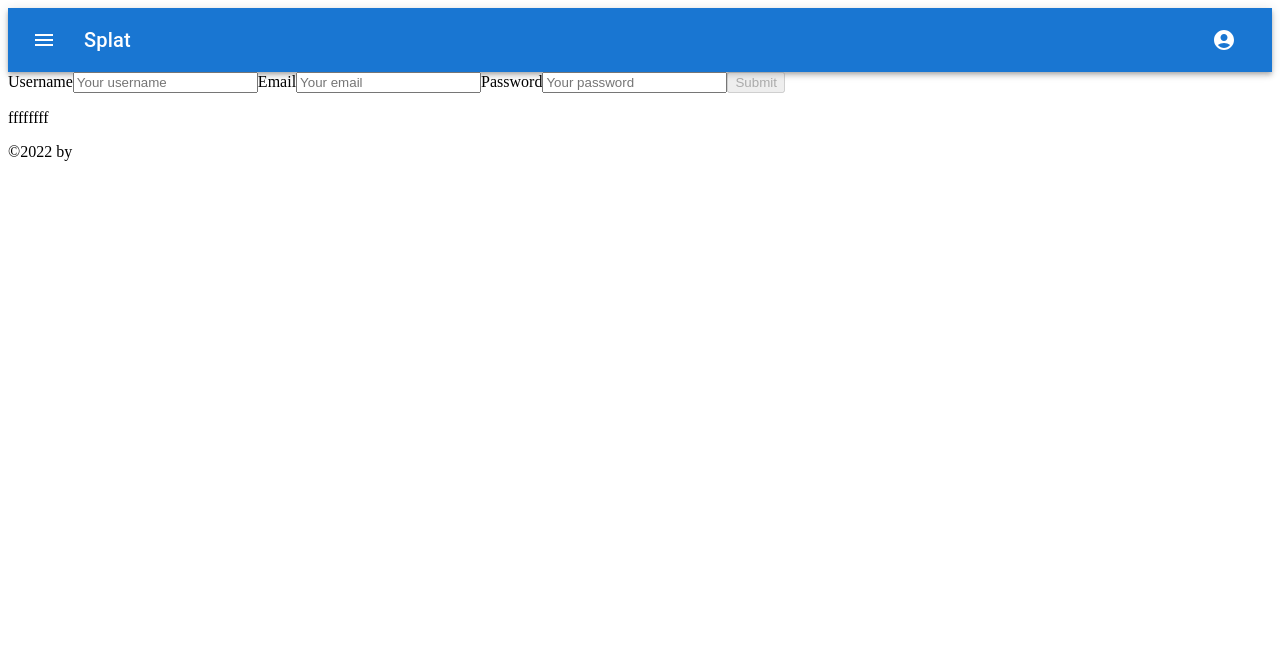
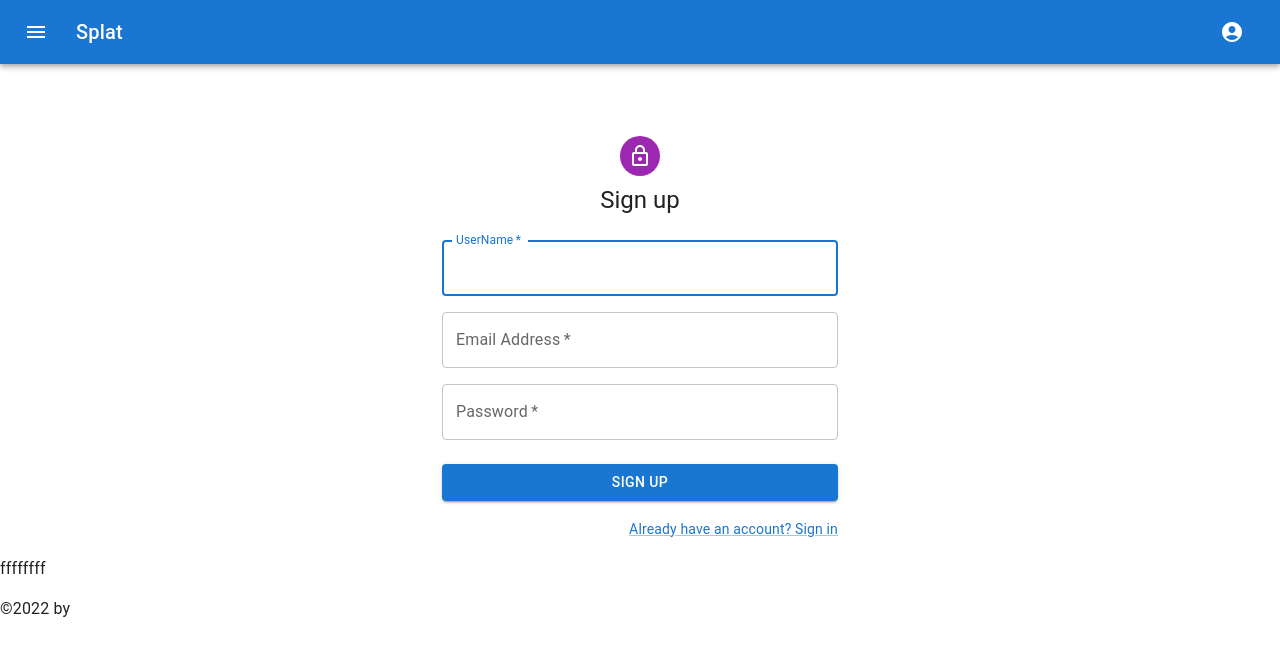
Before and after one commit to Z4R4N05/splat, a React (Create React App) app in the folder client/: page /signup in a window 1280 px wide. Shown: the top 656 px of the page. Built offline with nearby package versions, Linux system fonts and the light colour scheme.

Commit message:
Changed login and signup forms with mui

```diff
--- a/client/src/pages/Home.js
+++ b/client/src/pages/Home.js
@@ -1,42 +1,15 @@
 import React from "react";
 import Footer from "../components/Footer";
 import Navbar from "../components/Navbar";
-import Posts from "../components/Posts";
-import Palette from "../components/Palette";
 
 
-import Auth from "../utils/auth";
-import { useQuery } from "@apollo/client";
-import { QUERY_PALETTES, QUERY_ME_BASIC } from "../utils/queries";
+const Home = () => {
 
-const Home = () => {
-  const { loading, data } = useQuery(QUERY_PALETTES);
-  const { data: userData } = useQuery(QUERY_ME_BASIC);
-
-  const palette = data?.palette || [];
-
-  const loggedIn = Auth.loggedIn();
 
   return (
     <main>
       <Navbar />
-      <div className="flex-row justify-space-between">
-        {loggedIn && (
-          <div className="col-12 mb-3">
-            <Palette />
-          </div>
-        )}
-        <div className={`col-12 mb-3 ${loggedIn && 'col-lg-8'}`}>
-          {loading ? (
-            <div>Loading...</div>
-          ) : (
-            <palette
-              palette={palette}
-              title="Some Feed for Thought(s)..."
-            />
-          )}
-        </div>
-        </div>
+
       <Footer />
     </main>
   );
--- a/client/src/pages/Login.js
+++ b/client/src/pages/Login.js
@@ -1,15 +1,32 @@
 // see SignupForm.js for comments
 
-import React, { useState } from 'react';
+import React, { useState } from "react";
+import Footer from "../components/Footer";
+import Navbar from "../components/Navbar";
 
-import { useMutation } from '@apollo/client';
-import { LOGIN_USER } from '../utils/mutations';
-import { useHistory } from 'react-router-dom';
-import Auth from '../utils/auth';
+//MUI
+
+import Avatar from "@mui/material/Avatar";
+import Button from "@mui/material/Button";
+import CssBaseline from "@mui/material/CssBaseline";
+import TextField from "@mui/material/TextField";
+import Link from "@mui/material/Link";
+import Grid from "@mui/material/Grid";
+import Box from "@mui/material/Box";
+import LockOutlinedIcon from "@mui/icons-material/LockOutlined";
+import Typography from "@mui/material/Typography";
+import Container from "@mui/material/Container";
+import { createTheme, ThemeProvider } from "@mui/material/styles";
+import { useMutation } from "@apollo/client";
+import { LOGIN_USER } from "../utils/mutations";
+import { useHistory } from "react-router-dom";
+import Auth from "../utils/auth";
+
+const theme = createTheme();
 
 const Login = () => {
-  const [userFormData, setUserFormData] = useState({ email: '', password: '' });
-  const history = useHistory()
+  const [userFormData, setUserFormData] = useState({ email: "", password: "" });
+  const history = useHistory();
   const [login, { error }] = useMutation(LOGIN_USER);
 
   const handleInputChange = (event) => {
@@ -25,50 +42,89 @@
         variables: { ...userFormData },
       });
       Auth.login(data.login.token);
-      history.push('/')
+      history.push("/");
     } catch (e) {
       console.error(e);
     }
 
     // clear form values
     setUserFormData({
-      email: '',
-      password: '',
+      email: "",
+      password: "",
     });
   };
 
-  if(Auth.loggedIn()){
-    history.push('/')
+  if (Auth.loggedIn()) {
+    history.push("/");
   }
   return (
     <>
-      <form onSubmit={handleFormSubmit}>
-          <label htmlFor="email">Email</label>
-          <input
-            type="text"
-            placeholder="Your email"
+      <Navbar />
+      <ThemeProvider theme={theme}>
+        <Container component="main" maxWidth="xs">
+          <CssBaseline />
+          <Box
+            sx={{
+              marginTop: 8,
+              display: "flex",
+              flexDirection: "column",
+              alignItems: "center",
+            }}
+          >
+            <Avatar sx={{ m: 1, bgcolor: "secondary.main" }}>
+              <LockOutlinedIcon />
+            </Avatar>
+            <Typography component="h1" variant="h5">
+              Sign in
+            </Typography>
+            <Box
+              component="form"
+              onSubmit={handleFormSubmit}
+              noValidate
+              sx={{ mt: 1 }}
+            >
+              <TextField
+                margin="normal"
+                required
+                fullWidth
+                id="email"
+                label="Email Address"
                 name="email"
+                autoComplete="email"
+                autoFocus
                 onChange={handleInputChange}
-            value={userFormData.email}
+              />
+              <TextField
+                margin="normal"
                 required
+                fullWidth
+                name="password"
+                label="Password"
+                type="password"
+                id="password"
+                autoComplete="current-password"
+                onChange={handleInputChange}
               />
-
-          <label htmlFor="password">Password</label>
-          <input
-            type="password"
-            placeholder="Your password"
-            name="password"
-            onChange={handleInputChange}
-            value={userFormData.password}
-            required
-          />
-        <button
-          disabled={!(userFormData.email && userFormData.password)}
+              <Button
                 type="submit"
+                fullWidth
+                variant="contained"
+                sx={{ mt: 3, mb: 2 }}
               >
-          Submit
-        </button>
-      </form>
+                Sign In
+              </Button>
+              <Grid container>
+                <Grid item>
+                  <Link href="/signup" variant="body2">
+                    {"Don't have an account? Sign Up"}
+                  </Link>
+                </Grid>
+              </Grid>
+            </Box>
+          </Box>
+        </Container>
+      </ThemeProvider>
+      <Footer />
     </>
   );
 };
--- a/client/src/pages/Signup.js
+++ b/client/src/pages/Signup.js
@@ -1,13 +1,28 @@
 // see SignupForm.js for comments
+import React, { useState } from "react";
 
-import React, { useState } from "react";
+//MUI
+
 import Navbar from "../components/Navbar";
 import Footer from "../components/Footer";
+import Avatar from '@mui/material/Avatar';
+import Button from '@mui/material/Button';
+import CssBaseline from '@mui/material/CssBaseline';
+import TextField from '@mui/material/TextField';
+import Link from '@mui/material/Link';
+import Grid from '@mui/material/Grid';
+import Box from '@mui/material/Box';
+import LockOutlinedIcon from '@mui/icons-material/LockOutlined';
+import Typography from '@mui/material/Typography';
+import Container from '@mui/material/Container';
+import { createTheme, ThemeProvider } from '@mui/material/styles';
 
 import { useMutation } from "@apollo/client";
 import { ADD_USER } from "../utils/mutations";
 import { useHistory } from "react-router-dom";
 import Auth from "../utils/auth";
+
+const theme = createTheme();
 
 const Signup = () => {
   const [userFormData, setUserFormData] = useState({
@@ -50,49 +65,80 @@
   return (
     <>
       <Navbar />
-      <form onSubmit={handleFormSubmit}>
-        <label htmlFor="username">Username</label>
-        <input
-          type="text"
-          placeholder="Your username"
-          name="username"
+      <ThemeProvider theme={theme}>
+      <Container component="main" maxWidth="xs">
+        <CssBaseline />
+        <Box
+          sx={{
+            marginTop: 8,
+            display: 'flex',
+            flexDirection: 'column',
+            alignItems: 'center',
+          }}
+        >
+          <Avatar sx={{ m: 1, bgcolor: 'secondary.main' }}>
+            <LockOutlinedIcon />
+          </Avatar>
+          <Typography component="h1" variant="h5">
+            Sign up
+          </Typography>
+          <Box component="form" noValidate onSubmit={handleFormSubmit} sx={{ mt: 3 }}>
+            <Grid container spacing={2}>
+              <Grid item xs={12}>
+                <TextField
+                  autoComplete="UserName"
+                  name="UserName"
+                  required
+                  fullWidth
+                  id="user"
+                  label="UserName"
+                  autoFocus
                   onChange={handleInputChange}
-          value={userFormData.username}
+                />
+              </Grid>
+              <Grid item xs={12}>
+                <TextField
                   required
+                  fullWidth
+                  id="email"
+                  label="Email Address"
+                  name="email"
+                  autoComplete="email"
+                  onChange={handleInputChange}
                 />
-
-        <label htmlFor="email">Email</label>
-        <input
-          type="text"
-          placeholder="Your email"
-          name="email"
+              </Grid>
+              <Grid item xs={12}>
+                <TextField
+                  required
+                  fullWidth
+                  name="password"
+                  label="Password"
+                  type="password"
+                  id="password"
+                  autoComplete="new-password"
                   onChange={handleInputChange}
-          value={userFormData.email}
-          required
                 />
-
-        <label htmlFor="password">Password</label>
-        <input
-          type="password"
-          placeholder="Your password"
-          name="password"
-          onChange={handleInputChange}
-          value={userFormData.password}
-          required
-        />
-        <button
-          disabled={
-            !(
-              userFormData.email &&
-              userFormData.password &&
-              userFormData.username
-            )
-          }
+              </Grid>
+            </Grid>
+            <Button
               type="submit"
+              fullWidth
+              variant="contained"
+              sx={{ mt: 3, mb: 2 }}
             >
-          Submit
-        </button>
-      </form>
+              Sign Up
+            </Button>
+            <Grid container justifyContent="flex-end">
+              <Grid item>
+                <Link href="/login" variant="body2">
+                  Already have an account? Sign in
+                </Link>
+              </Grid>
+            </Grid>
+          </Box>
+        </Box>
+      </Container>
+    </ThemeProvider>
       <Footer/>
     </>
   );
```
Lines whose indentation alone changed are shown as unchanged.
